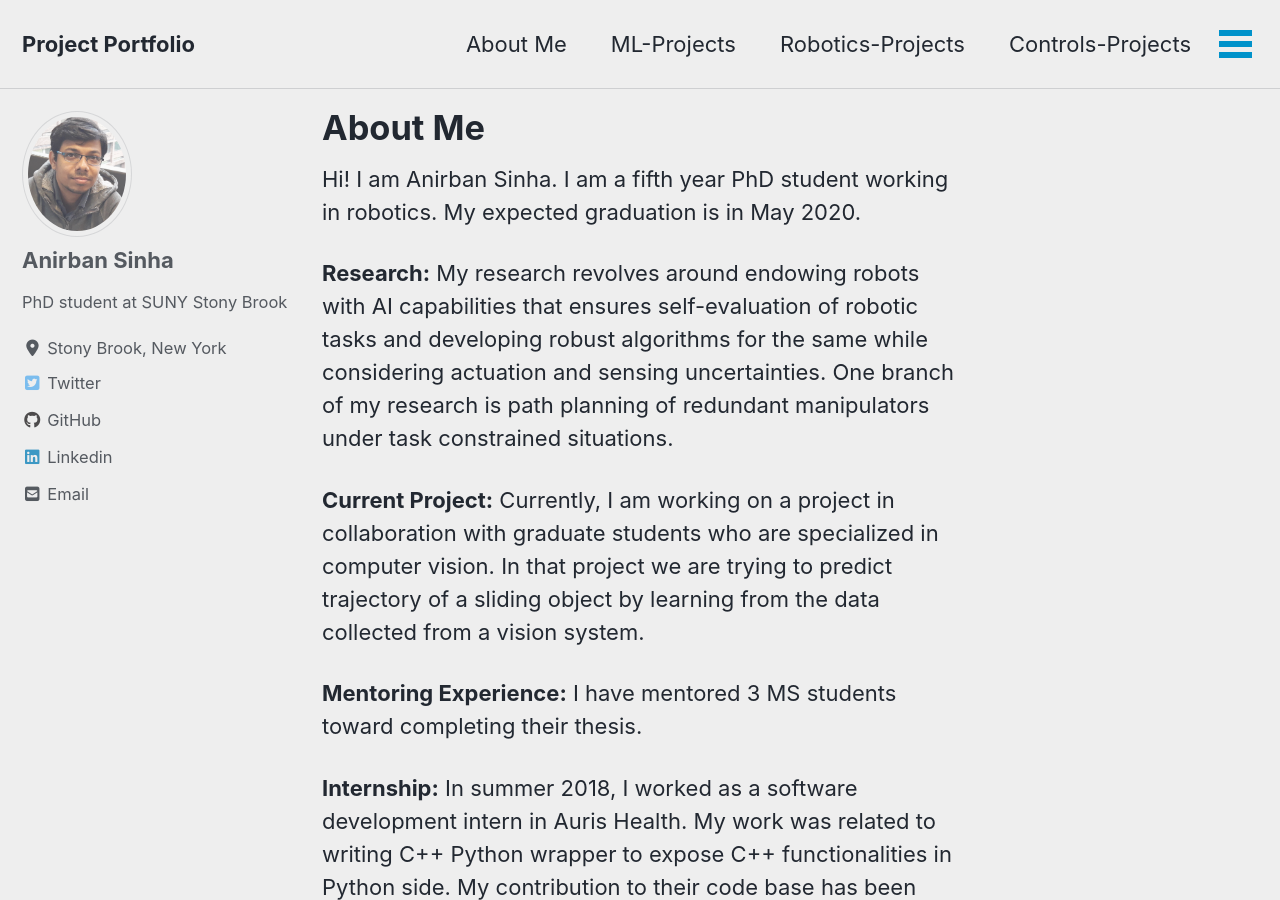
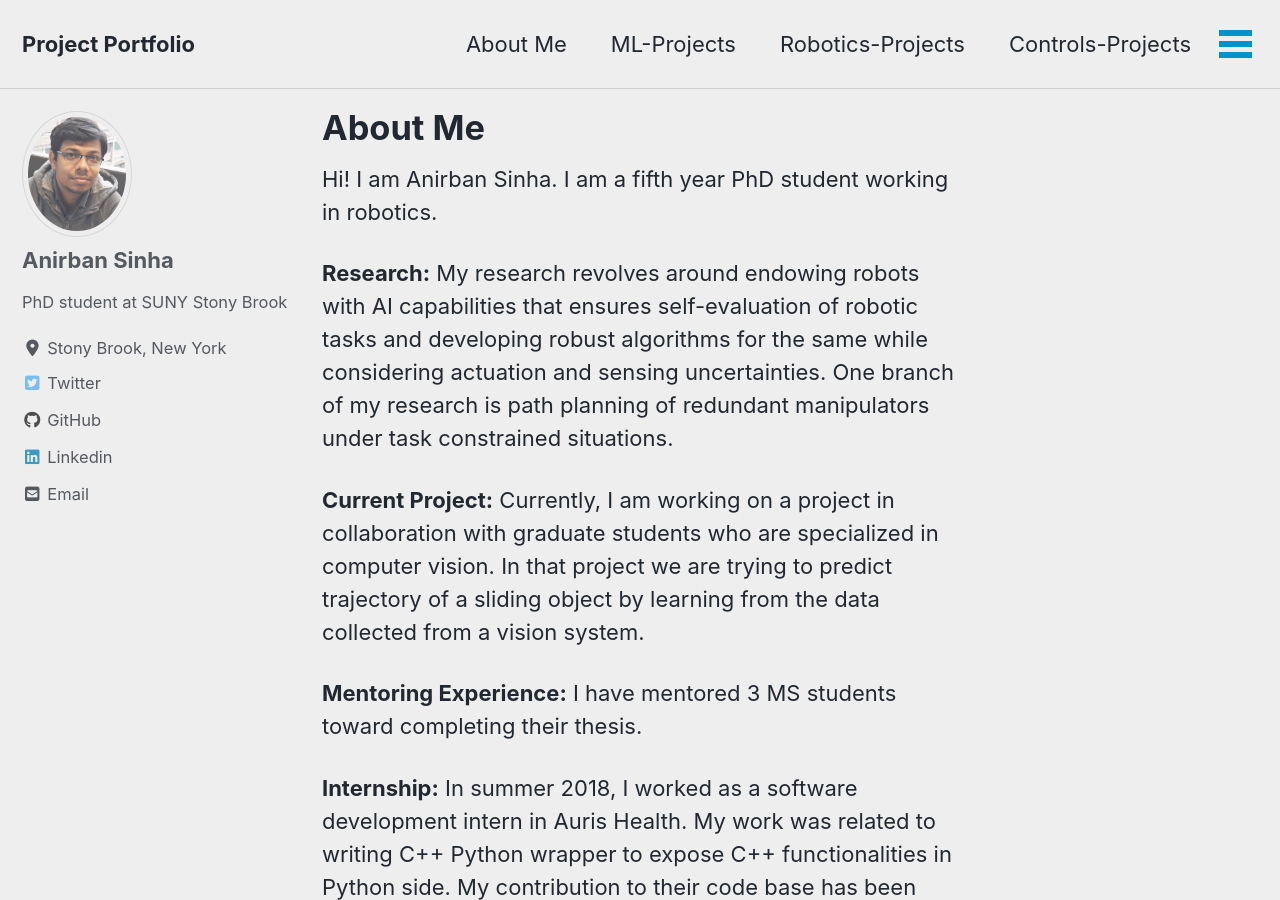
Before and after one commit to mattsinbot/mattsinbot.github.io, a Jekyll site: the page built from _pages/about.md, in a window 1280 px wide and 900 px high. Built offline with Jekyll 4.4.1, drawn with Linux system fonts in a browser that asks for light colours; cached includes are drawn as plain includes; nearby versions of some CDN libraries.

Commit message:
Update about.md

```diff
--- a/_pages/about.md
+++ b/_pages/about.md
@@ -5,7 +5,7 @@ header:
   # image: "/images/deeplearning.jpg"
 ---
 
-Hi! I am Anirban Sinha. I am a fifth year PhD student working in robotics. My expected graduation is in May 2020.
+Hi! I am Anirban Sinha. I am a fifth year PhD student working in robotics.
 
 **Research:** My research revolves around endowing robots with AI capabilities that ensures self-evaluation of robotic tasks and developing robust algorithms for the same while considering actuation and sensing uncertainties. One branch of my research is path planning of redundant manipulators under task constrained situations.
 
```
